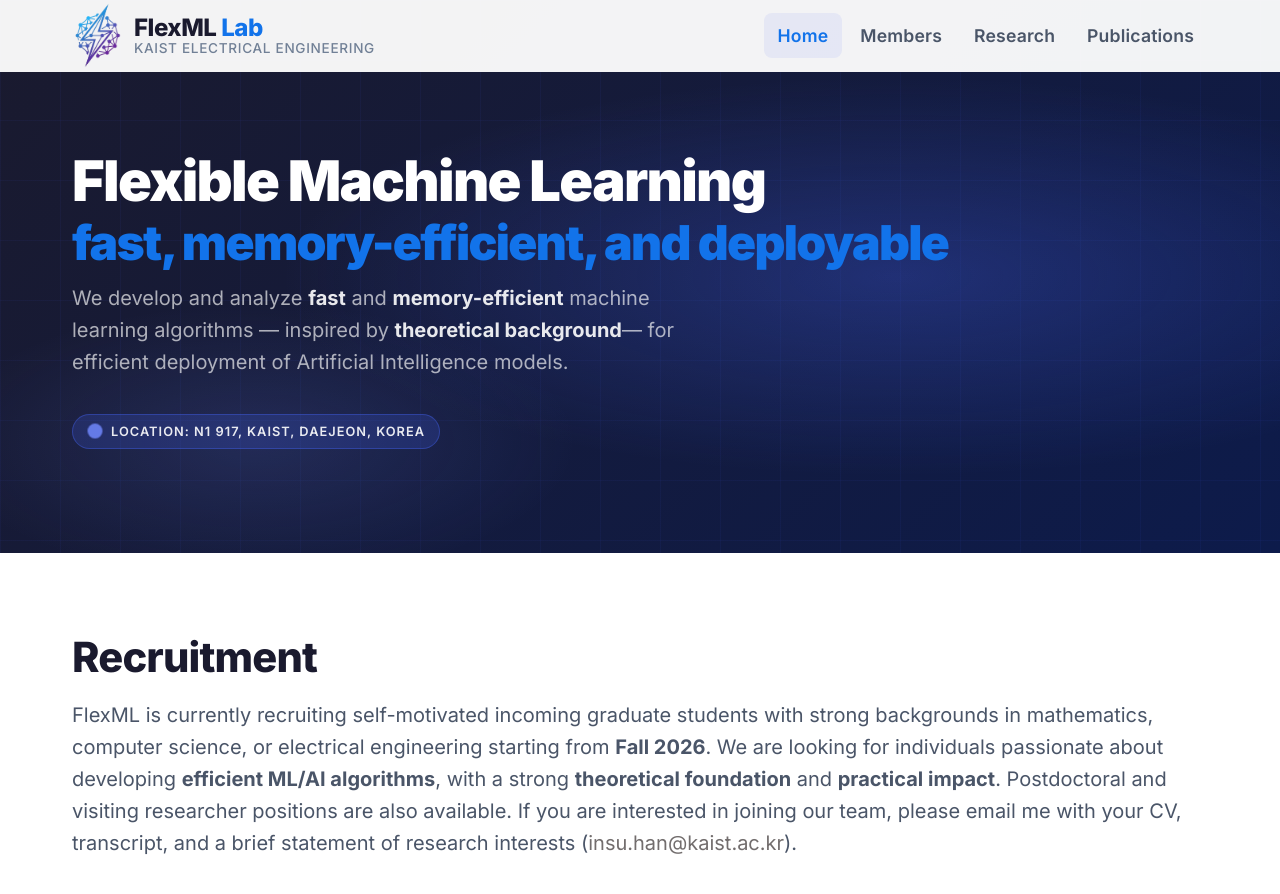
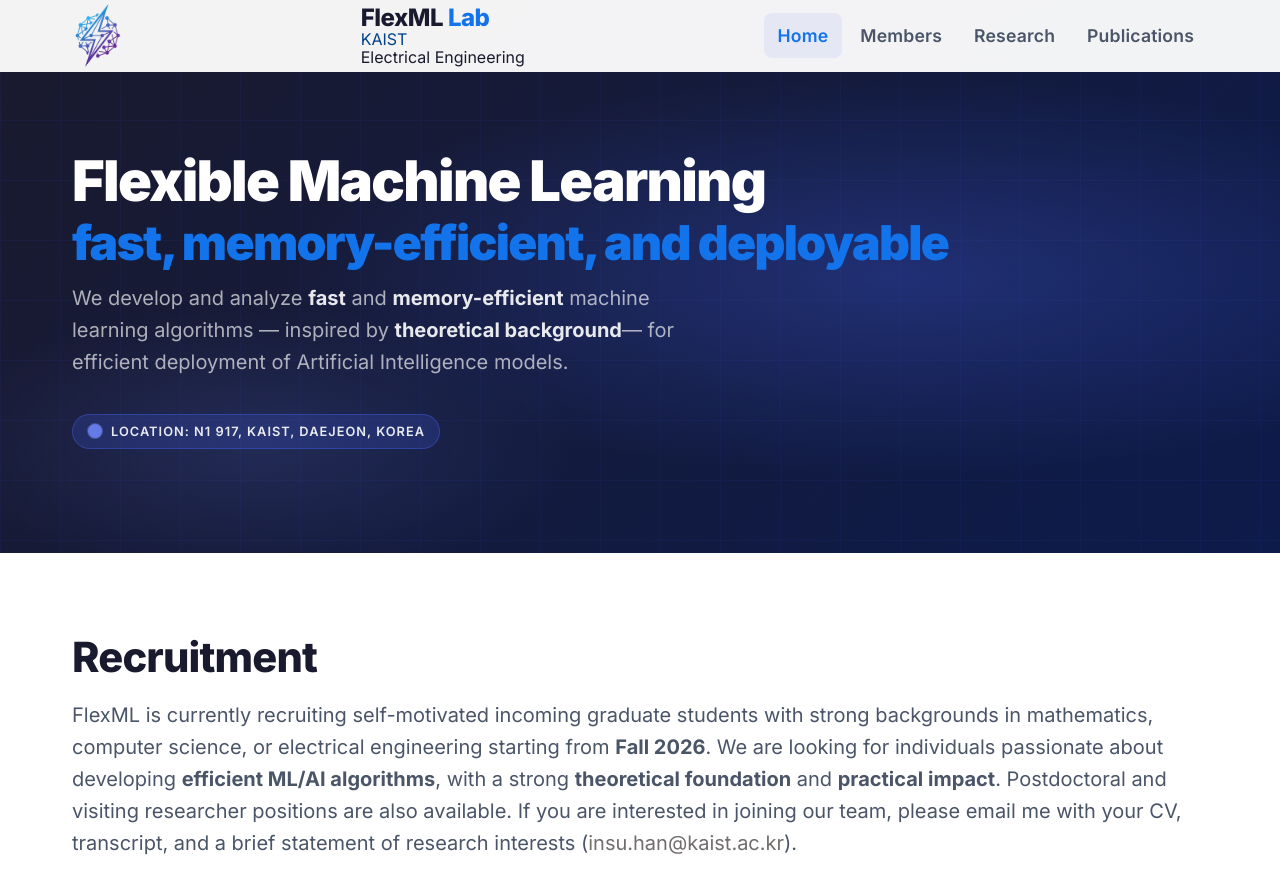
Before and after one commit to kaist-flexml-lab/kaist-flexml-lab.github.io, a Jekyll site: the page built from index.html, in a window 1280 px wide and 900 px high. Shown: the top 894 px of the window. Built offline with Jekyll 4.4.1, drawn with Linux system fonts in a browser that asks for light colours.

Commit message:
add kaist-ee link

```diff
--- a/_layouts/default.html
+++ b/_layouts/default.html
@@ -34,7 +34,7 @@
                 <img src="/assets/imgs/flexml_logo.png"  width="50" height="50" alt="FlexML Logo" class="nav__logo-img">
                 <div class="nav__logo-text">
                      <span class="nav__logo-name">FlexML <span>Lab</span></span>
-                    <span class="nav__logo-sub">KAIST Electrical Engineering</span>
+                    <span class="nav__logo-sub"><a href="https://ee.kaist.ac.kr/" target="_blank">KAIST</a> Electrical Engineering</span>
                 </div>
             </a>
             <ul class="nav__menu" id="navMenu">
```
